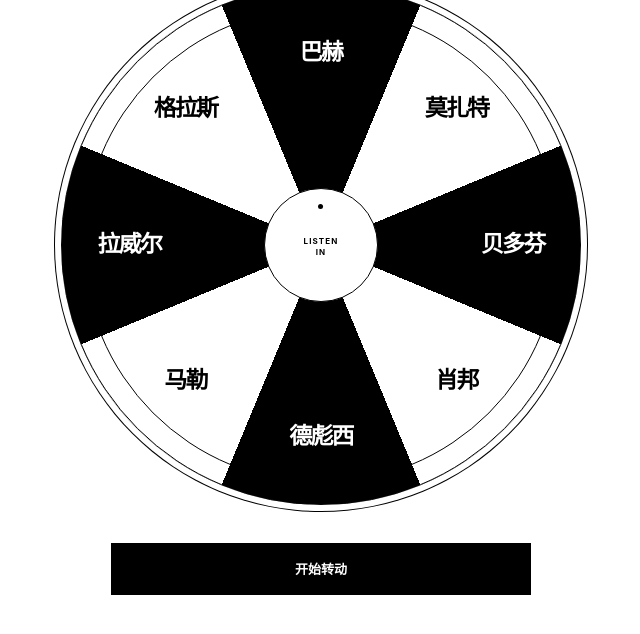
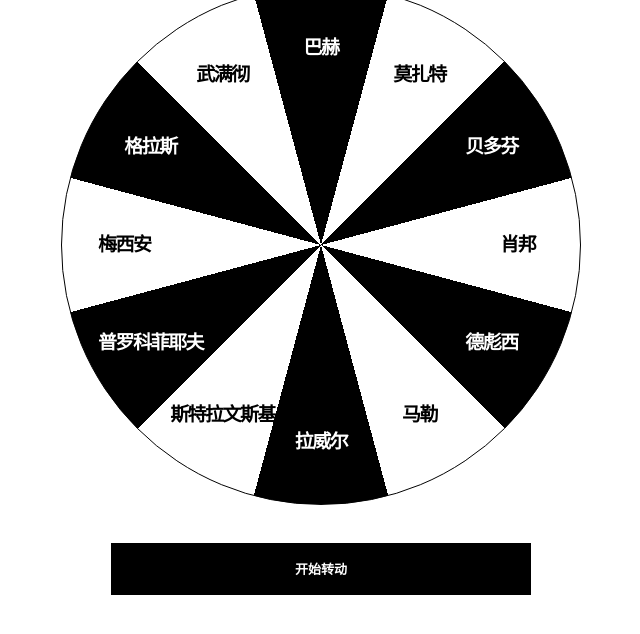
Before and after one commit to ruoxining/who-to-listen, a plain HTML site: page index.html in a window 1280 px wide. Shown: the part 158-792 px from the top of the page, without its empty margins (319-959 px from the left). Drawn offline with Linux system fonts and the light colour scheme.

Commit message:
Clarify wheel labels and remove extra rings

```diff
--- a/index.html
+++ b/index.html
@@ -17,10 +17,6 @@
         <div class="wheel-stage">
           <div class="wheel" id="wheel" role="img" aria-label="作曲家转盘">
             <div class="wheel-labels" id="wheelLabels"></div>
-            <div class="wheel-center" aria-hidden="true">
-              <span class="wheel-center-dot"></span>
-              <span class="wheel-center-text">LISTEN<br />IN</span>
-            </div>
           </div>
         </div>
       </section>
--- a/script.js
+++ b/script.js
@@ -6,7 +6,11 @@ const composers = [
   { name: "德彪西" },
   { name: "马勒" },
   { name: "拉威尔" },
+  { name: "斯特拉文斯基" },
+  { name: "普罗科菲耶夫" },
+  { name: "梅西安" },
   { name: "格拉斯" },
+  { name: "武满彻" },
 ];
 
 const wheel = document.querySelector("#wheel");
@@ -44,8 +48,8 @@ function renderWheel() {
     .map((composer, index) => {
       const angle = index * segmentAngle;
       const radians = (angle * Math.PI) / 180;
-      const left = 50 + Math.sin(radians) * 37;
-      const top = 50 - Math.cos(radians) * 37;
+      const left = 50 + Math.sin(radians) * 38;
+      const top = 50 - Math.cos(radians) * 38;
       const isDark = index % 2 === 0 ? "is-dark" : "";
 
       return `
--- a/styles.css
+++ b/styles.css
@@ -79,20 +79,9 @@ h1 {
   border: 1px solid var(--black);
   border-radius: 50%;
   background: var(--white);
-  box-shadow: 0 0 0 6px var(--white), 0 0 0 7px var(--black);
   transform: rotate(var(--rotation));
   transition: transform 5.4s cubic-bezier(0.12, 0.74, 0.08, 1);
   will-change: transform;
-}
-
-.wheel::after {
-  position: absolute;
-  inset: 4%;
-  z-index: 1;
-  border: 1px solid var(--black);
-  border-radius: 50%;
-  content: "";
-  pointer-events: none;
 }
 
 .wheel-labels {
@@ -103,7 +92,7 @@ h1 {
 .wheel-label {
   position: absolute;
   z-index: 2;
-  width: 116px;
+  width: 132px;
   color: var(--black);
   text-align: center;
   transform: translate(-50%, -50%);
@@ -116,47 +105,11 @@ h1 {
 
 .wheel-label-name {
   display: block;
-  font-size: clamp(15px, 2.1vw, 23px);
+  font-size: clamp(13px, 1.8vw, 19px);
   font-weight: 600;
   letter-spacing: -0.08em;
   line-height: 1.1;
   white-space: nowrap;
-  transform: rotate(calc(var(--rotation) * -1));
-}
-
-.wheel-center {
-  position: absolute;
-  z-index: 3;
-  top: 50%;
-  left: 50%;
-  display: grid;
-  width: 22%;
-  height: 22%;
-  min-width: 78px;
-  min-height: 78px;
-  place-items: center;
-  border: 1px solid var(--black);
-  border-radius: 50%;
-  background: var(--white);
-  transform: translate(-50%, -50%);
-}
-
-.wheel-center-dot {
-  position: absolute;
-  top: 13%;
-  width: 5px;
-  height: 5px;
-  border-radius: 50%;
-  background: var(--black);
-}
-
-.wheel-center-text {
-  margin-top: 5px;
-  font-size: 8px;
-  font-weight: 700;
-  letter-spacing: 0.14em;
-  line-height: 1.45;
-  text-align: center;
   transform: rotate(calc(var(--rotation) * -1));
 }
 
@@ -289,16 +242,11 @@ h1 {
 
 @media (max-width: 520px) {
   .wheel-label {
-    width: 88px;
+    width: 112px;
   }
 
   .wheel-label-name {
-    font-size: clamp(13px, 4vw, 18px);
-  }
-
-  .wheel-center {
-    min-width: 68px;
-    min-height: 68px;
+    font-size: clamp(12px, 3.7vw, 17px);
   }
 }
 
```
